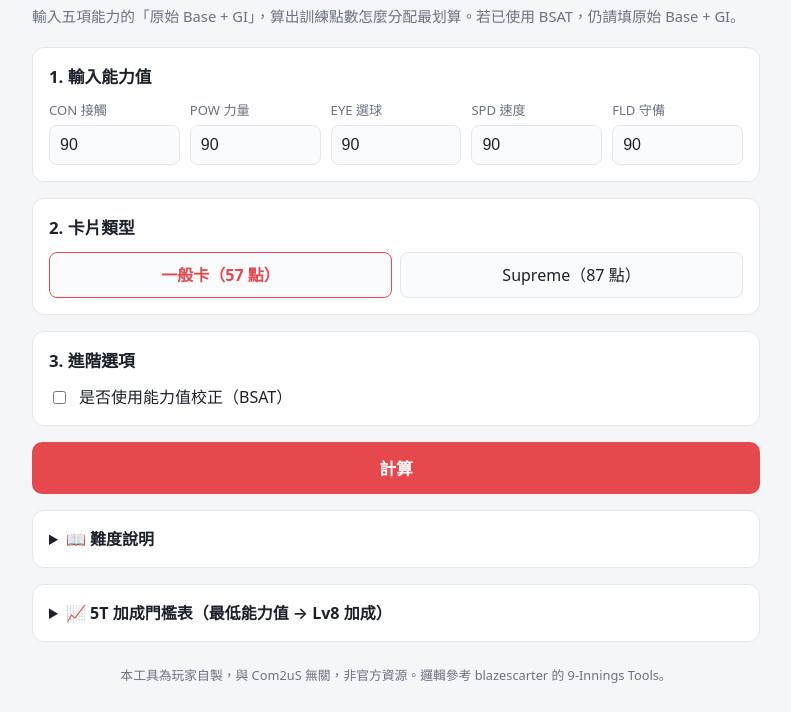
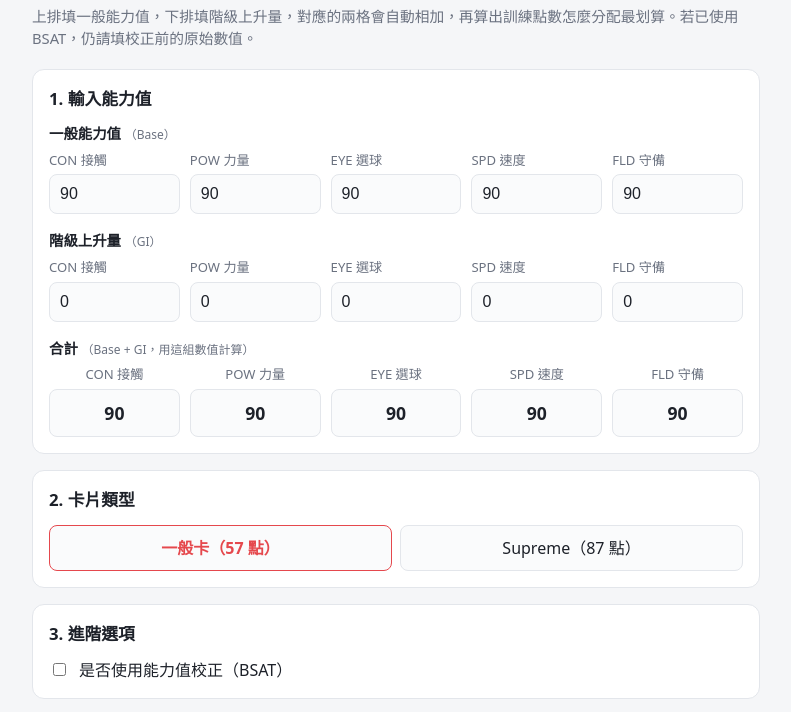
Before and after one commit to 40823232/5T, a plain HTML site: page index.html in a window 1280 px wide. Shown: the part 64-776 px from the top of the page, without its empty margins (244-1035 px from the left). Drawn offline with Linux system fonts and the light colour scheme.

Commit message:
split input into base and GI rows

```diff
--- a/index.html
+++ b/index.html
@@ -37,6 +37,15 @@
     width: 100%; padding: 10px; font-size: 1rem; color: var(--text);
     background: var(--input); border: 1px solid var(--line); border-radius: 8px;
   }
+  .rowlabel { font-size: .9rem; font-weight: 600; margin: 16px 0 6px; }
+  .rowlabel:first-of-type { margin-top: 0; }
+  .rowlabel small { color: var(--muted); font-weight: 400; }
+  .sumbox {
+    padding: 10px; text-align: center; font-size: 1.1rem; font-weight: 700;
+    background: var(--input); border: 1px solid var(--line); border-radius: 8px;
+    font-variant-numeric: tabular-nums;
+  }
+  .sumcell .f { text-align: center; }
   .seg { display: flex; gap: 8px; flex-wrap: wrap; }
   .seg label {
     flex: 1; min-width: 150px; text-align: center; padding: 10px; cursor: pointer;
@@ -76,11 +85,16 @@
 <body>
 <main>
   <h1>⚾ 5T 五拍計算機</h1>
-  <p class="sub">輸入五項能力的「原始 Base + GI」，算出訓練點數怎麼分配最划算。若已使用 BSAT，仍請填原始 Base + GI。</p>
+  <p class="sub">上排填一般能力值，下排填階級上升量，對應的兩格會自動相加，再算出訓練點數怎麼分配最划算。若已使用 BSAT，仍請填校正前的原始數值。</p>
 
   <section class="card">
     <h2>1. 輸入能力值</h2>
-    <div class="stats" id="stats"></div>
+    <div class="rowlabel">一般能力值 <small>（Base）</small></div>
+    <div class="stats" id="statsBase"></div>
+    <div class="rowlabel">階級上升量 <small>（GI）</small></div>
+    <div class="stats" id="statsGi"></div>
+    <div class="rowlabel">合計 <small>（Base + GI，用這組數值計算）</small></div>
+    <div class="stats" id="statsSum"></div>
   </section>
 
   <section class="card">
@@ -195,8 +209,26 @@ function render(title, r) {
 
 // ---- 初始化 ----
 const $ = id => document.getElementById(id);
-$("stats").innerHTML = LABELS.map((l, i) =>
-  `<div><label class="f" for="s${i}">${l}</label><input type="number" id="s${i}" min="1" max="150" value="90" inputmode="numeric"></div>`).join("");
+const numInput = (id, v, min) =>
+  `<input type="number" id="${id}" min="${min}" max="150" value="${v}" inputmode="numeric">`;
+$("statsBase").innerHTML = LABELS.map((l, i) =>
+  `<div><label class="f" for="b${i}">${l}</label>${numInput("b" + i, 90, 1)}</div>`).join("");
+$("statsGi").innerHTML = LABELS.map((l, i) =>
+  `<div><label class="f" for="g${i}">${l}</label>${numInput("g" + i, 0, 0)}</div>`).join("");
+$("statsSum").innerHTML = LABELS.map((l, i) =>
+  `<div class="sumcell"><label class="f">${l}</label><div class="sumbox" id="sum${i}">90</div></div>`).join("");
+
+// 每一格的合計 = 一般能力值 + 階級上升量（限制在 1–150）
+function getStats() {
+  return LABELS.map((_, i) => {
+    const b = parseInt($("b" + i).value), g = parseInt($("g" + i).value) || 0;
+    return isNaN(b) ? NaN : Math.min(150, Math.max(1, b + Math.max(0, g)));
+  });
+}
+function updateSums() {
+  getStats().forEach((v, i) => { $("sum" + i).textContent = isNaN(v) ? "–" : v; });
+}
+document.addEventListener("input", updateSums);
 const opts = LABELS.map((l, i) => `<option value="${i}">${l}</option>`).join("");
 $("bsSub").innerHTML = opts; $("bsAdd").innerHTML = opts;
 $("bsSub").value = 1; $("bsAdd").value = 4;
@@ -206,7 +238,7 @@ $("tiers").insertAdjacentHTML("beforeend", TIERS.map(([lo, hi, b]) =>
 $("useBsat").addEventListener("change", e => $("bsatBox").classList.toggle("on", e.target.checked));
 
 $("calc").addEventListener("click", () => {
-  const stats = LABELS.map((_, i) => Math.min(150, Math.max(1, parseInt($("s" + i).value) || 1)));
+  const stats = getStats().map(v => isNaN(v) ? 1 : v);
   const total = parseInt(document.querySelector("input[name=sup]:checked").value);
   let html = render("📊 計算結果", calculate(stats, total));
 
```
